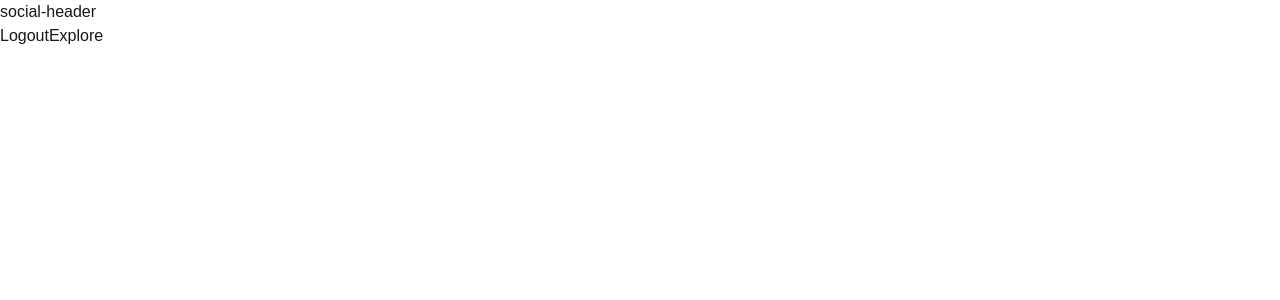
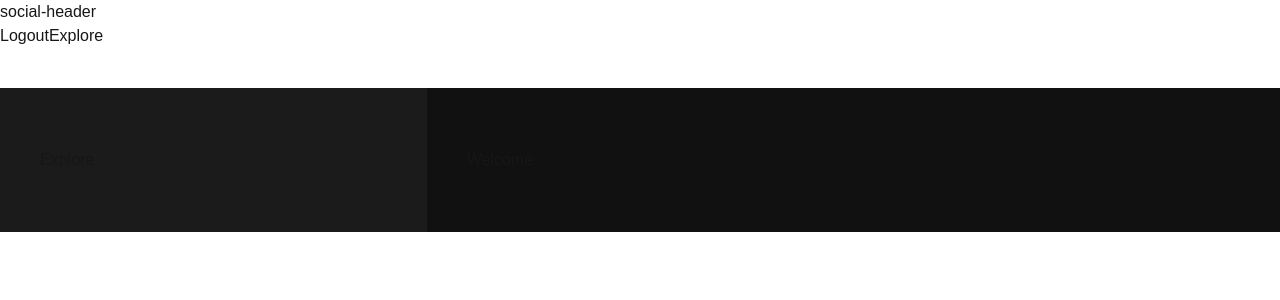
Before and after one commit to Aditya6709/Social_Media, a Next.js app: page /dashboard in a window 1280 px wide. Shown: the top 300 px of the page. Built offline with nearby package versions, Linux system fonts and the light colour scheme.

Commit message:
dashboard added

```diff
--- a/pages/dashboard/index.js
+++ b/pages/dashboard/index.js
@@ -1,12 +1,15 @@
-import React from 'react';
+import React, { useState } from 'react';
 import { getAuth, signOut } from 'firebase/auth';
 import app from '../../firebase'; // Import your firebase configuration
 import { useRouter } from 'next/router';
 import SocialHeader from '../components/social-header';
+import '../../styles/dashboard.css';
+import Explore from '../explore';
 
 export default function Kutta() {
   const auth = getAuth(app); // Get the auth instance
   const router = useRouter(); // Correct usage of the useRouter hook
+  const [currentComponent, setCurrentComponent] = useState(null); // State to manage the current component
 
   const logout = async () => {
     try {
@@ -16,20 +19,29 @@ export default function Kutta() {
       console.error('Logout failed:', error); // Handle errors
     }
   };
+
   const explore = async () => {
-    try {
-      router.push('../explore'); // Redirect to login page after logout
-    } catch (error) {
-      console.error('Logout failed:', error); // Handle errors
-    }
+    setCurrentComponent(<Explore />); // Set the current component to Explore
   };
 
   return (
     <div>
-      <SocialHeader/>
-      <div className='main'>
-        <button onClick={logout}>Logout</button>
-        <button onClick={explore}>Explore</button> {/* Logout button */}
+      <SocialHeader />
+      <button onClick={logout}>Logout</button>
+      <button onClick={explore}>Explore</button>
+      <div className='main page-width flex'>
+        <div className="sidebar basis-1/3">
+          <ul>
+            <li>
+              <button onClick={explore}>
+                Explore
+              </button>
+            </li>
+          </ul>
+        </div>
+        <div className="main-content basis-2/3">
+          {currentComponent ? currentComponent : "Welcome"} {/* Render the current component or default text */}
+        </div>
       </div>
     </div>
   );
--- a/pages/explore.js
+++ b/pages/explore.js
@@ -76,8 +76,7 @@ function Explore() {
   };
 
   return (
-    <div className="min-h-screen flex flex-col items-center p-4">
-      <h1 className="text-3xl font-bold mb-6">Explore Users</h1>
+    <div className=" flex flex-col items-center p-4">
 
       {loading && <p>Loading usernames...</p>}
       {error && <p className="text-red-500">{error}</p>}
--- /dev/null
+++ b/styles/dashboard.css
@@ -0,0 +1,9 @@
+
+.sidebar{
+    background-color: #1B1B1B;
+    padding:60px 40px;
+}
+.main-content{
+    background-color: #111111;
+    padding:60px 40px;
+}
--- a/styles/globals.css
+++ b/styles/globals.css
@@ -33,3 +33,6 @@ body {
   max-width: 1366px;
   margin:auto;
 }
+.main{
+  padding: 40px 0px;
+}
```
